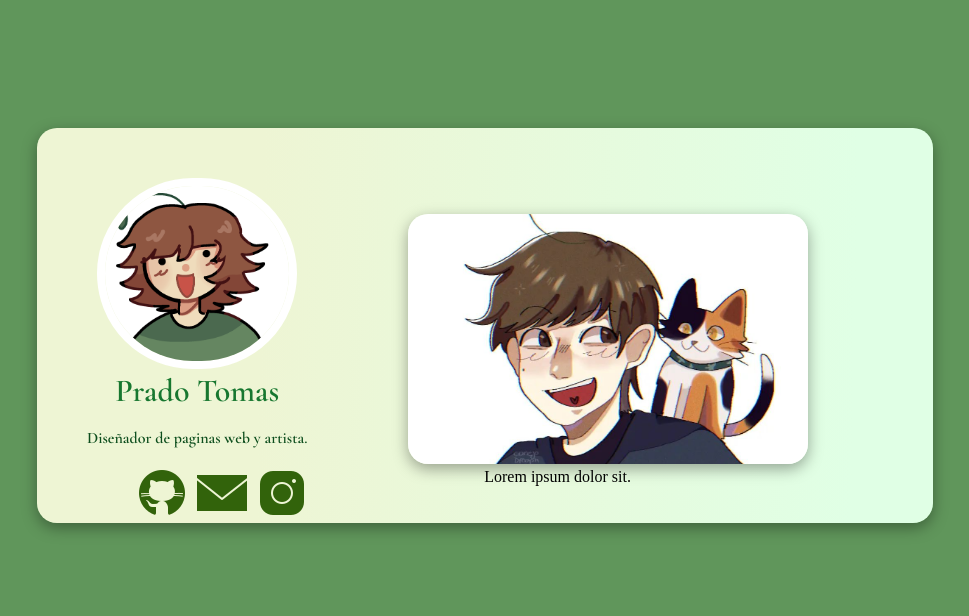
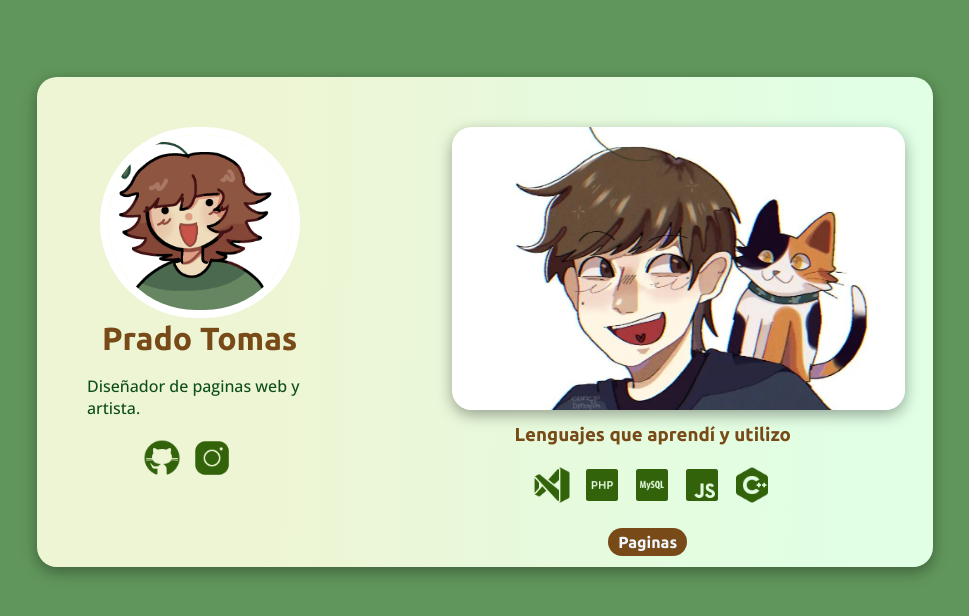
Before and after one commit to tomasprado96/Portafolio, a plain HTML site: page index.html in a window 1280 px wide. Shown: the whole page, without its empty margins (155-1124 px from the left). Drawn offline with nearby package versions, Linux system fonts and the light colour scheme.

Commit message:
actualización

```diff
--- a/index.html
+++ b/index.html
@@ -5,8 +5,11 @@
     <meta name="viewport" content="width=device-width, initial-scale=1.0">
     <link rel="stylesheet" href="styles.css">
     <link rel="preconnect" href="https://fonts.googleapis.com">
+    <link rel="preconnect" href="https://fonts.gstatic.com" crossorigin>
+    <link href="https://fonts.googleapis.com/css2?family=Ubuntu:ital,wght@0,300;0,400;0,500;0,700;1,300;1,400;1,500;1,700&display=swap" rel="stylesheet">
+    <link rel="preconnect" href="https://fonts.googleapis.com">
 <link rel="preconnect" href="https://fonts.gstatic.com" crossorigin>
-<link href="https://fonts.googleapis.com/css2?family=Cormorant+Garamond:ital,wght@0,300;0,400;0,500;0,600;0,700;1,300;1,400;1,500;1,600;1,700&display=swap" rel="stylesheet">
+<link href="https://fonts.googleapis.com/css2?family=Open+Sans:ital,wght@0,300..800;1,300..800&family=Ubuntu:ital,wght@0,300;0,400;0,500;0,700;1,300;1,400;1,500;1,700&display=swap" rel="stylesheet">
     <title>Portafolio Prado Tomás</title>
 </head>
 <body>
@@ -21,21 +24,30 @@
             </div>
 
             <div id="redes">
-                <a href=""><img class="icon" src="fotos/icons8-github-50.png" alt=""></a>
-                <a href=""><img class="icon" src="fotos/icons8-email-50.png" alt=""></a>
-                <a href=""><img class="icon" src="fotos/icons8-instagram-50.png" alt=""></a>
+               <div class="imagenes"> <a href="https://github.com/tomasprado96" target="_blank"><img class="icon" src="fotos/icons8-github-50.png" alt=""></a></div>
+               <div class="imagenes"> <a href="https://www.instagram.com/conejodrogon/"target="_blank"><img class="icon" src="fotos/icons8-instagram-50.png" alt=""></a></div>
             </div>
         </div>
         <div id="dos">
             <div id="grande">
                 <img id="foto2" src="fotos/Captura de pantalla (177).png" alt="">
             </div>
-
-            <div>
-                <p>Lorem ipsum dolor sit.</p>
+            <div id="tres">
+                <div id="texto">
+                    <h3>Lenguajes que aprendí y utilizo</h3>
+                </div>
+            <div id="lenguajes">
+                <div class="imagenes"><img class="icon" src="fotos/icons8-visual-studio-50.png" alt=""></div>
+               <div class="imagenes"><img class="icon" src="fotos/icons8-php-50.png" alt=""></div>
+               <div class="imagenes"><img class="icon" src="fotos/icons8-mysql-50.png" alt=""></div>
+               <div class="imagenes"><img class="icon" src="fotos/icons8-javascript-50.png" alt=""></div>
+               <div class="imagenes"><img class="icon" src="fotos/icons8-c-50.png" alt=""></div>
             </div>
+        </div>
+        <div id="btn"><a id="boton" href="https://www.instagram.com/conejodrogon/" target="_blank">Paginas</a></div>
         </div>
         </div>
     </div>
+    <script src="script.js"></script>
 </body>
 </html>
--- /dev/null
+++ b/script.js
@@ -0,0 +1,3 @@
+document.addEventListener("DOMContentLoaded", function(event) {
+    document.body.classList.add('loaded');
+  });
--- a/styles.css
+++ b/styles.css
@@ -9,11 +9,20 @@ body{
 background-color: linear-gradient(91deg, rgba(96,150,91,1) 0%, rgba(122,179,101,1) 27%, rgba(197,212,121,1) 77%, rgba(215,227,155,1) 100%);
 }
 
+body {
+    opacity: 0; /* Inicialmente ocultar el contenido */
+    transition: opacity 1s ease-in-out; /* Transición suave de opacidad */
+  }
+
+  body.loaded {
+    opacity: 1; /* Mostrar el contenido gradualmente */
+  }
+
 #caja-principal{
     display: flex;
     flex-direction: row;
     justify-content: center;
-    padding-top: 10%
+    padding-top: 6%
 }
 #fondo{
     background: rgb(238,245,212);
@@ -40,10 +49,10 @@ background-color: linear-gradient(91deg, rgba(96,150,91,1) 0%, rgba(122,179,101,
 }
 
 #nombre{
-    color: rgb(23, 119, 47);
-    font-family: "Cormorant Garamond", serif;
-    font-weight: 600;
-    font-style: normal;
+    color: rgb(119, 74, 23);
+    font-family: "Ubuntu", sans-serif;
+  font-weight: 700;
+  font-style: normal;
     padding-top: 2px;
     display: flex;
     justify-content: center;
@@ -51,28 +60,35 @@ background-color: linear-gradient(91deg, rgba(96,150,91,1) 0%, rgba(122,179,101,
 
 #coso{
     color: rgb(12, 77, 28);
-    font-family: "Cormorant Garamond", serif;
-    font-weight: 600;
-    font-style: normal;
+    font-family: "Open Sans", sans-serif;
+  font-size: medium;
+  font-weight: 500;
+  font-style: normal;
     margin-bottom: 20px;
-    display: flex;
-    justify-content: center;
 }
 
 #redes{
-    height: 10%;
-    width: 5px;
     display: flex;
     flex-direction: row;
-    padding-left: 50px;
+    padding-left: 25%;
+    padding-bottom: 14px;
 }
 
 .icon{
-    padding-right: 10px;
+    padding-right: 12px;
+    width: 50px;
+
+}
+
+.icon:hover{
+    transition: .5s ease;
+    width: 52px;
+    opacity: 1;
+    filter: contrast(50%);
 }
 
 #foto2{
-    width: 400px;
+    width: 105%;
     border-radius: 20px;
     box-shadow: rgba(0, 0, 0, 0.35) 0px 5px 15px;
 }
@@ -86,5 +102,49 @@ background-color: linear-gradient(91deg, rgba(96,150,91,1) 0%, rgba(122,179,101,
 }
 
 #grande{
+    padding-left: 140px;
+}
+
+#lenguajes{
+    display: flex;
+    flex-direction: row;
+    padding-left: 128px;
+    padding-top: 20px;
+}
+
+#texto{
+    display: flex;
+    justify-content: center;
+    align-items: center;
+    padding-left:110px;
+    padding-top: 10px;
+}
+
+h3{
+    font-family: "Ubuntu", sans-serif;
+    font-weight: 700;
+    font-style: normal;
+    color: rgb(119, 74, 23);
+}
+
+#boton{
+    display: block;
+    width: 100%;
+    padding-left: 10px;
+    padding-right: 10px;
+    padding-top: 5px;
+    padding-bottom: 5px;
+    background-color: rgb(119, 74, 23);
+    text-decoration: none;
+    color: aliceblue;
+    font-family: "Ubuntu", sans-serif;
+    font-weight: 700;
+    font-style: normal;
+    border-radius: 20px;
+}
+
+#btn{
     padding-left: 100px;
+    padding-top: 20px;
+    padding-bottom: 10px;
 }
```
Also changed, not shown: fotos/icons8-c-50.png (added), fotos/icons8-javascript-50.png (added), fotos/icons8-mysql-50.png (added), fotos/icons8-php-50.png (added), fotos/icons8-visual-studio-50.png (added), paginas.css (added), paginas.html (added).
